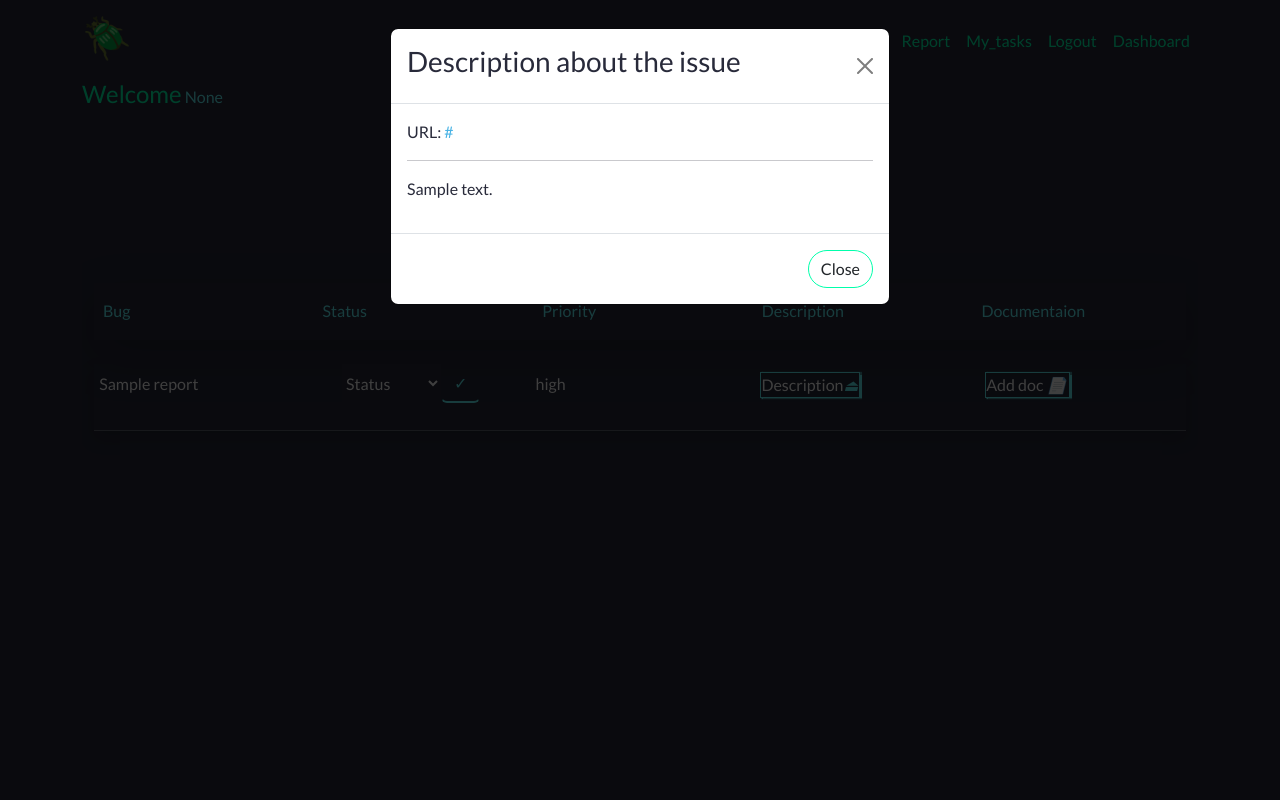
After one commit to wilkensoncode/bug-tacker, a Flask app: page /tasks in a window 1280 px wide, after a click that opens the changed part. The commit adds this page. Run offline with Flask 3, Linux system fonts and the light colour scheme; a user stored in the database is signed in; tables that the repository leaves empty hold one stand-in row (values such as "Sample post"); parts of the project's set-up code (start-up, migrations or seed data) failed here and were passed over; some libraries are stand-ins or nearby versions.

Commit message:
add docs and task

```diff
--- a/app/client/static/css/doc.css
+++ b/app/client/static/css/doc.css
@@ -24,17 +24,16 @@
 
 .doc-button {
     margin-right: 5px;
-    border: 1px solid #ccc;
-    background-color: var(--blue);
-    border: none;
+    border: 1px solid var(--green);
+    /* background-color: var(--blue);  */
     padding: 1px;
 }
 .doc-button:hover {
     background-color: var(--hover);
     color: var(--dark);
 }
-.doc-button:focus,
-.doc-button:active {
+
+.doc-button:active,
+.doc-button:focus {
     background-color: var(--hover);
-    color: var(--dark);
 }
--- a/app/client/templates/base.html
+++ b/app/client/templates/base.html
@@ -43,7 +43,7 @@
 						{% if current_user.is_authenticated %}
 
 						<li class="nav-item">
-							<a class="nav-link display-1" aria-current="page" href="/issues">Dash</a>
+							<a class="nav-link display-1" aria-current="page" href="/issues">Issues</a>
 						</li>
 						<li class="nav-item">
 							<a class="nav-link display-1 " href="/team">Team</a>
@@ -51,6 +51,11 @@
 
 						<li class="nav-item">
 							<a class="nav-link display-1" href="/report">Report</a>
+						</li>
+
+						<li class="nav-item">
+							<a class="nav-link display-1" aria-current="page" href="/tasks">My_tasks
+								<span class="badge text-bg-secondary"></span></a>
 						</li>
 
 						<li class="nav-item">
--- a/app/client/templates/doc_area.html
+++ b/app/client/templates/doc_area.html
@@ -17,7 +17,7 @@
                 <button class="doc-button" onclick="formatText('insertorderedlist')">Numbered List</button>
                 <button class="doc-button" onclick="insertLink()">Insert Link</button>
             </div>
-            <form action="">
+            <form action="{{url_for('view.document')}}" method="POST">
                 <div contenteditable="true" id="text-area"></div>
                 <div class="mt-2 d-flex justify-content-end">
                     <button class="btn btn-success btn-sm ">Save</button>
--- /dev/null
+++ b/app/client/templates/issue_helper.html
@@ -0,0 +1,50 @@
+<ul class="d-flex flex-row justify-content-between list-unstyled row ml-2">
+    <li class="col p-2">&nbsp;&nbsp;&nbsp;{{description.issue_name}} </li>
+    <li class="col">
+        <form action="{{url_for('view.tasks')}}" method="POST" class="d-flex  justify-content-center">
+            <select name="status" class="issue-status-bg text-white d-flex  justify-content-center">
+                <option selected disabled> Status </option>
+                <option> Complete </option>
+                <option> In Progress </option>
+            </select>
+            <button type="submit" class="btn color-green btn-status"> ✓ </button>
+        </form>
+    </li>
+    <li class="col pt-2">high</li>
+    <li class="col">
+        <!-- Button trigger modal -->
+        <p data-bs-toggle="modal" data-bs-target="#description" class="btn-issue-desc mt-2">
+            Description<i class="desc-color">⏏︎</i>
+        </p>
+    </li>
+    <li class="col">
+        <div class="btn-issue-doc mt-2">
+            <a href="/document" class="text-white"> Add doc <i class="desc-color">📄</i></a>
+        </div>
+    </li>
+    <div class="doc-issue-wrapper"></div>
+</ul>
+<hr>
+
+
+<div class="modal fade" id="description" tabindex="-1" aria-labelledby="exampleModalLabel" aria-hidden="true">
+    <div class="modal-dialog">
+        <div class="modal-content">
+            <div class="modal-header">
+                <div class="modal-title fs-5" id="exampleModalLabel">
+                    <h3 class="green">Description about the issue </h3>
+                </div>
+                <button type="button" class="btn-close btn-x" data-bs-dismiss="modal" aria-label="Close">
+                </button>
+            </div>
+            <div class="modal-body">
+                <p> URL: <a href="" target="_blank">{{ description.url }}</a></p>
+                <hr>
+                <p>{{description.description}}</p>
+            </div>
+            <div class="modal-footer">
+                <button type="button" class="btn btn-inherent text-dark" data-bs-dismiss="modal">Close</button>
+            </div>
+        </div>
+    </div>
+</div>
--- /dev/null
+++ b/app/client/templates/task.html
@@ -0,0 +1,43 @@
+{% extends 'base.html' %}
+{% block title %}Task{% endblock %}
+
+
+{% block section %}
+
+<div class="pb-5">
+    <div class="container">
+        {% if current_user.is_authenticated and descriptions%}
+        <div class="sign pt-2 pb-5 position-relative" align="center">
+            <h3>
+                {% if count > 1 %}
+                My tasks
+                <span class="badge text-bg-dark">{{count}}</span></a>
+                {% else %}
+                My task
+                {% endif %}
+            </h3>
+        </div>
+
+        <div class="issue-wrapper mb-4 shadow-lg">
+            <div class="issue-container px-2">
+                <ul class=" d-flex list-unstyled row issue-nav-color">
+                    <li class="nav-item col">Bug</li>
+                    <li class="nav-item col">Status</li>
+                    <li class="nav-item col">Priority</li>
+                    <li class="nav-item col">Description</li>
+                    <li class="nav-item col">Documentaion</li>
+                </ul>
+            </div>
+        </div>
+
+        <div class="mb-2 shadow">
+            <div>
+                {% for description in descriptions %}
+                {% include 'issue_helper.html' %}
+                {% endfor %}
+            </div>
+
+        </div>
+
+        {% endif %}
+        {% endblock %}
--- a/app/server/models.py
+++ b/app/server/models.py
@@ -47,8 +47,8 @@ class Developer(db.Model):
 
 class AssignTask(db.Model):
     id = db.Column(db.Integer, primary_key=True)
-    issueId = db.Column(db.Integer)
-    DeveloperId = db.Column(db.Integer)
+    issueId = db.Column(db.Integer, unique=True)
+    DeveloperId = db.Column(db.Integer, db.ForeignKey('developer.id'))
     date_created = db.Column(db.DateTime(timezone=True),
                              default=func.now())
 
--- a/app/server/views.py
+++ b/app/server/views.py
@@ -11,14 +11,9 @@ def home():
 
 @view.route('/issues', methods=["GET", "POST"])
 def issues():
-    if request.method == "POST":
-        status = request.form.get('status')
-        if not status:
-            flash("Status cannot be empty choose an option", category='error')
-        else:
-            flash("Status updated successfully", category="success")
-
-    return render_template('issues.html')
+    from .models import Report
+    descriptions = Report.query.all()
+    return render_template('issues.html', descriptions=descriptions, count=len(descriptions))
 
 
 @view.route('/team')
@@ -62,6 +57,27 @@ def subscribe():
     return redirect(url_for('view.home'))
 
 
-@view.route('/document')
+@view.route('/document', methods=["GET", "POST"])
 def document():
+    if request.method == "POST":
+        print("document")
+        return redirect(url_for('view.tasks'))
+
     return render_template('doc_area.html')
+
+
+@view.route('/tasks', methods=["GET", "POST"])
+def tasks():
+    from .models import Report, AssignTask
+
+    descriptions = Report.query.join(AssignTask, AssignTask.issueId == Report.id)\
+        .filter(AssignTask.DeveloperId == current_user.id).all()
+    print(current_user.id)
+    if request.method == "POST":
+        status = request.form.get('status')
+        if not status:
+            flash("Status cannot be empty choose an option", category='error')
+        else:
+            flash("Status updated successfully", category="success")
+
+    return render_template('task.html', descriptions=descriptions, count=len(descriptions))
```
Also changed, not shown: app/client/templates/issues.html (+75 -39 lines).
